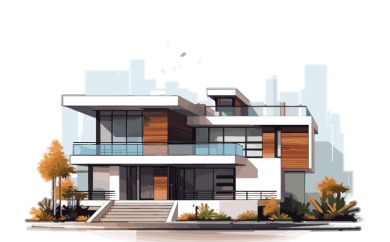
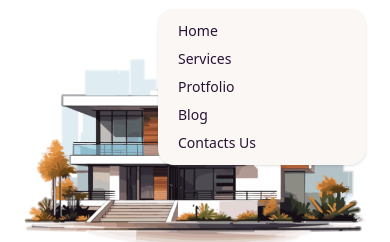
Before and after one commit to engrsakib/Your-land-your-property, a website: page index.html in a window 390 px wide. Both pictures are taken after a click on the label 342 px from the left and 72 px from the top of the page. Shown: the part 99-341 px from the top of the page. Drawn offline with Linux system fonts and the light colour scheme.

Commit message:
mobile menu modified

```diff
--- a/index.html
+++ b/index.html
@@ -73,8 +73,8 @@
                 </div>
             </div>
            <!-- button end -->
-            <!-- mobile menu start -->
-            <label class="btn btn-circle swap swap-rotate md:hidden">
+           <div class="dropdown md:hidden">
+            <label class="btn btn-circle swap swap-rotate">
               <!-- this hidden checkbox controls the state -->
               <input type="checkbox" />
 
@@ -99,6 +99,16 @@
                   points="400 145.49 366.51 112 256 222.51 145.49 112 112 145.49 222.51 256 112 366.51 145.49 400 256 289.49 366.51 400 400 366.51 289.49 256 400 145.49" />
               </svg>
             </label>
+            <ul
+              tabindex="0"
+              class="menu menu-sm dropdown-content bg-base-100 rounded-box z-[1] mt-3 w-52 p-2 shadow right-0">
+              <li><a href="#">Home</a></li>
+              <li><a href="#">Services</a></li>
+              <li><a href="#">Protfolio</a></li>
+              <li><a href="#">Blog</a></li>
+              <li><a href="#">Contacts Us</a></li>
+            </ul>
+          </div>
             <!-- mobile menu end -->
      </section>
     <!-- menu end  -->
```
Also changed, not shown: output/output.css. Lines whose indentation alone changed are shown as unchanged.
